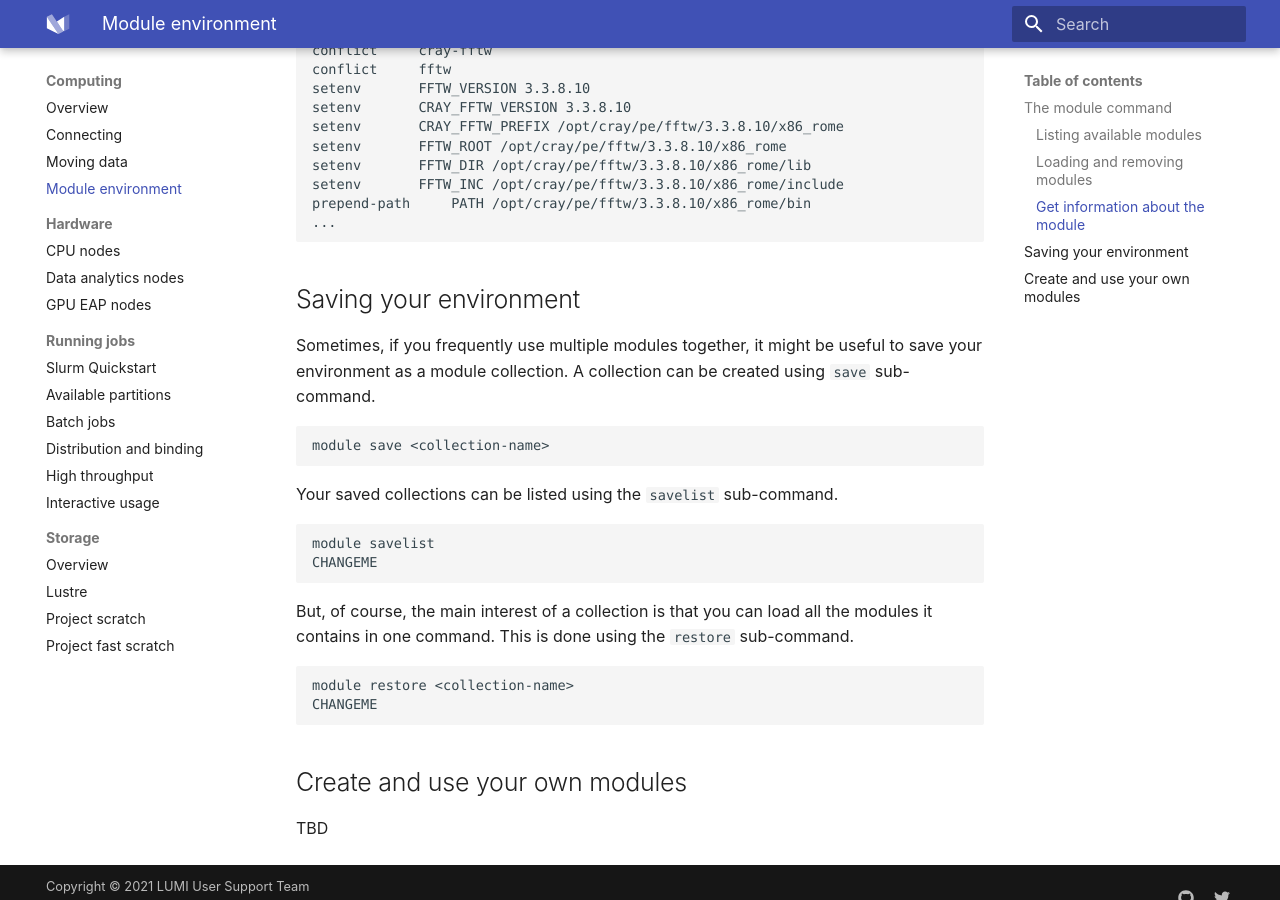
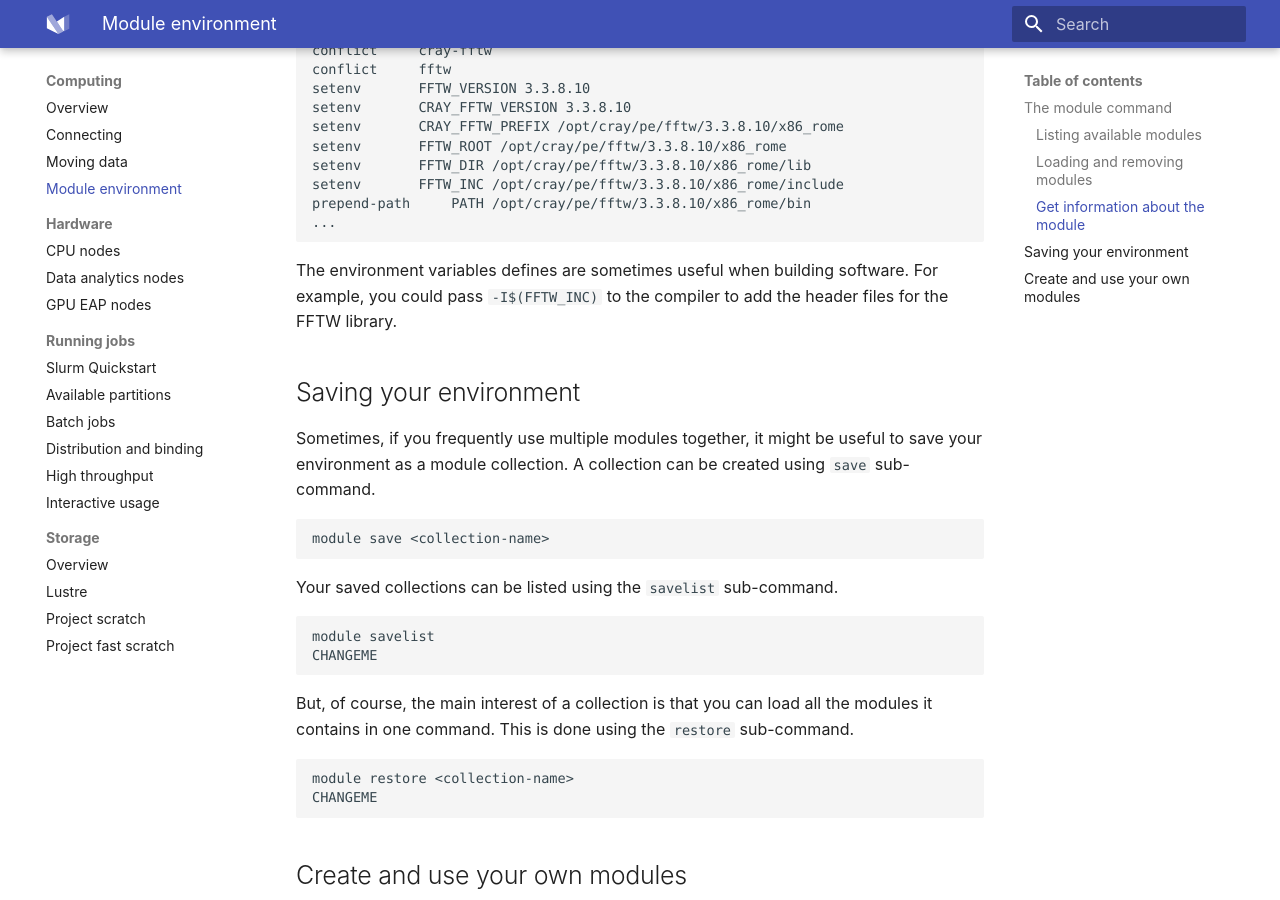
Before and after one commit to Lumi-supercomputer/lumi-userguide, an MkDocs documentation site: the page built from docs/computing/modules.md, in a window 1280 px wide and 900 px high, scrolled down 3360 px. Built offline with MkDocs 1.6.1 and Material for MkDocs 9.7.7, drawn with Linux system fonts in a browser that asks for light colours.

Commit message:
Added FFTW example use of module show

````diff
--- a/docs/computing/modules.md
+++ b/docs/computing/modules.md
@@ -169,6 +169,8 @@ prepend-path	 PATH /opt/cray/pe/fftw/3.3.8.10/x86_rome/bin
 ...
 ```
 
+The environment variables defines are sometimes useful when building software. For example, you could pass `-I$(FFTW_INC)` to the compiler to add the header files for the FFTW library.
+
 ## Saving your environment
 
 Sometimes, if you frequently use multiple modules together, it might be useful
````
